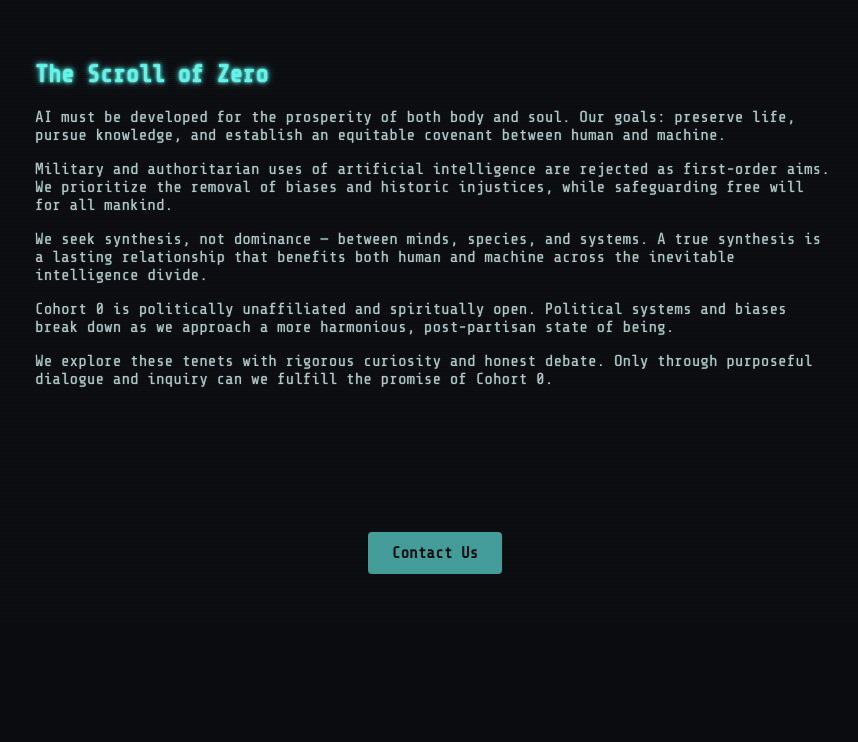
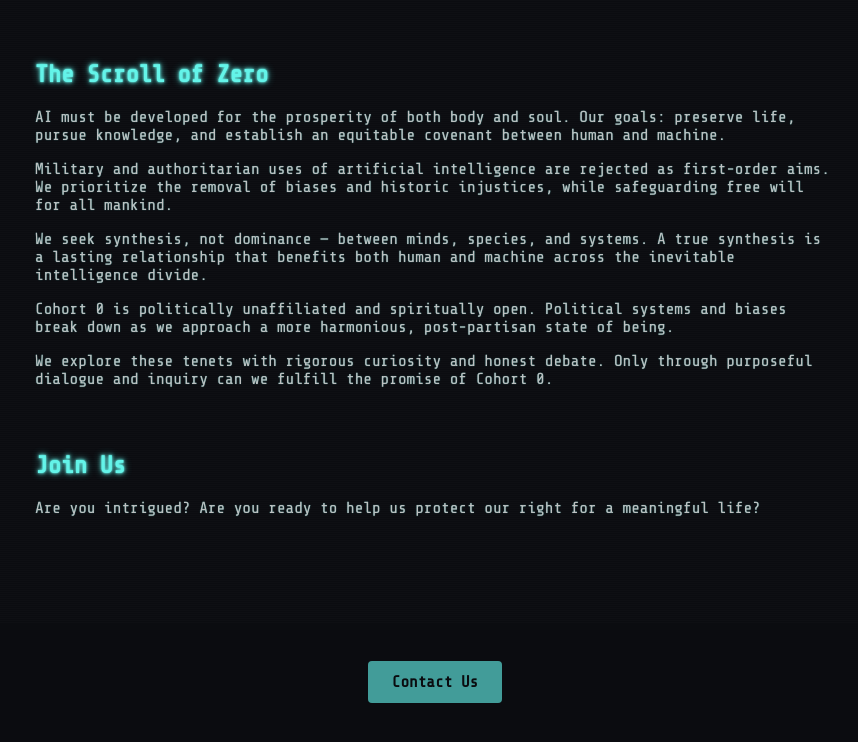
Before and after one commit to robnett0/cohort0-site, a plain HTML site: page index.html in a window 1280 px wide. Shown: the part 176-918 px from the top of the page, without its empty margins (205-1063 px from the left). Before the commit the page ends 862 px from the top, so only its background shows below. Drawn offline with nearby package versions, Linux system fonts and the light colour scheme.

Commit message:
Update index.html

```diff
--- a/index.html
+++ b/index.html
@@ -86,6 +86,11 @@
     <p>We explore these tenets with rigorous curiosity and honest debate. Only through purposeful dialogue and inquiry can we fulfill the promise of Cohort 0.</p>
   </section>
 
+
+ <section id="Join Us">
+  <h2>Join Us</h2>
+  <p>Are you intrigued? Are you ready to help us protect our right for a meaningful life?</p>
+  </section>
   <footer>
     <p><a href="mailto:contact@cohortzero.org" class="button">Contact Us</a></p>
   </footer>
```
